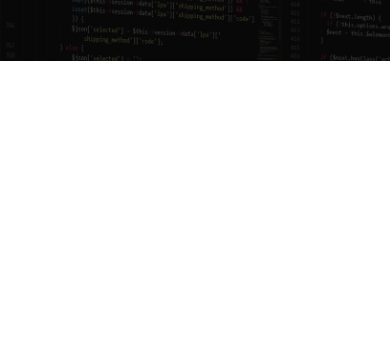
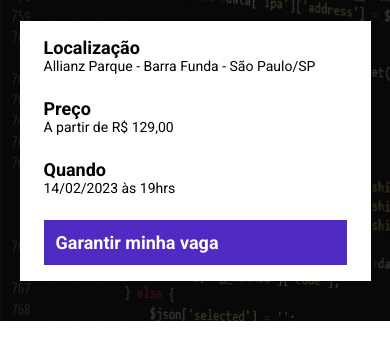
Before and after one commit to Stanley-Felix-Bergamo/EBAC_Talks, a website built with Parcel: page src/index.html in a window 390 px wide. Shown: the part 179-538 px from the top of the page. Built offline with nearby package versions, Linux system fonts and the light colour scheme.

Commit message:
add components buttons and infos_bar

```diff
--- a/src/index.html
+++ b/src/index.html
@@ -19,6 +19,23 @@
             <img class="hero__logo" src="./images/ebac_logo.svg" alt="EBAC-logo">
             <p class="hero__text">O maior evento de tecnologia do Brasil começa em
                 30d 17h 20min 56s</p>
+            <div class="infos-bar">
+                <ul class="infos-bar__infos">
+                    <li class="infos-bar__infos__item">
+                        <b>Localização</b>
+                        Allianz Parque - Barra Funda - São Paulo/SP
+                    </li>
+                    <li class="infos-bar__infos__item">
+                        <b>Preço</b>
+                        A partir de R$ 129,00
+                    </li>
+                    <li class="infos-bar__infos__item">
+                        <b>Quando</b>
+                        14/02/2023 às 19hrs
+                    </li>
+                </ul>
+                <a href="#" class="button button--primary">Garantir minha vaga</a>
+            </div>
         </div>
     </header>
     <script src="./scripts/main.js"></script>
--- /dev/null
+++ b/src/styles/components/_buttons.scss
@@ -0,0 +1,20 @@
+.button {
+    padding: 12px;
+    font-size: 18px;
+    font-weight: bold;
+    text-align: center;
+    white-space: nowrap;
+
+    &--primary {
+        color: #fff;
+        background-color: #4f2ac3;
+    }
+    @media (max-width: 640px) {
+        display: block;
+        width: 100%;
+    }
+    @media (max-width: 1024px) {
+        display: flex;
+        align-items: center;
+    }
+}
--- /dev/null
+++ b/src/styles/components/_infos_bar.scss
@@ -0,0 +1,37 @@
+.infos-bar {
+    padding: 16px 24px;
+    background-color: #fff;
+    display: flex;
+    justify-content: space-between;
+    &__infos {
+        display: flex;
+        gap: 40px;
+
+        &__item {
+            font-size: 14px;
+            color: #000;
+
+            b {
+                color: #000;
+                font-size: 18px;
+                display: block;
+            }
+        }
+    }
+    @media (max-width: 640px) {
+        display: block;
+
+        &__infos {
+            display: block;
+
+            &__item {
+                margin-bottom: 24px;
+            }
+        }
+    }
+    @media (max-width: 1024px) {
+        &__infos {
+            gap: 16px;
+        }
+    }
+}
--- a/src/styles/main.scss
+++ b/src/styles/main.scss
@@ -1,4 +1,6 @@
 @use "./hero";
+@use "./components/infos_bar";
+@use "./components/buttons";
 
 * {
     margin: 0;
```
